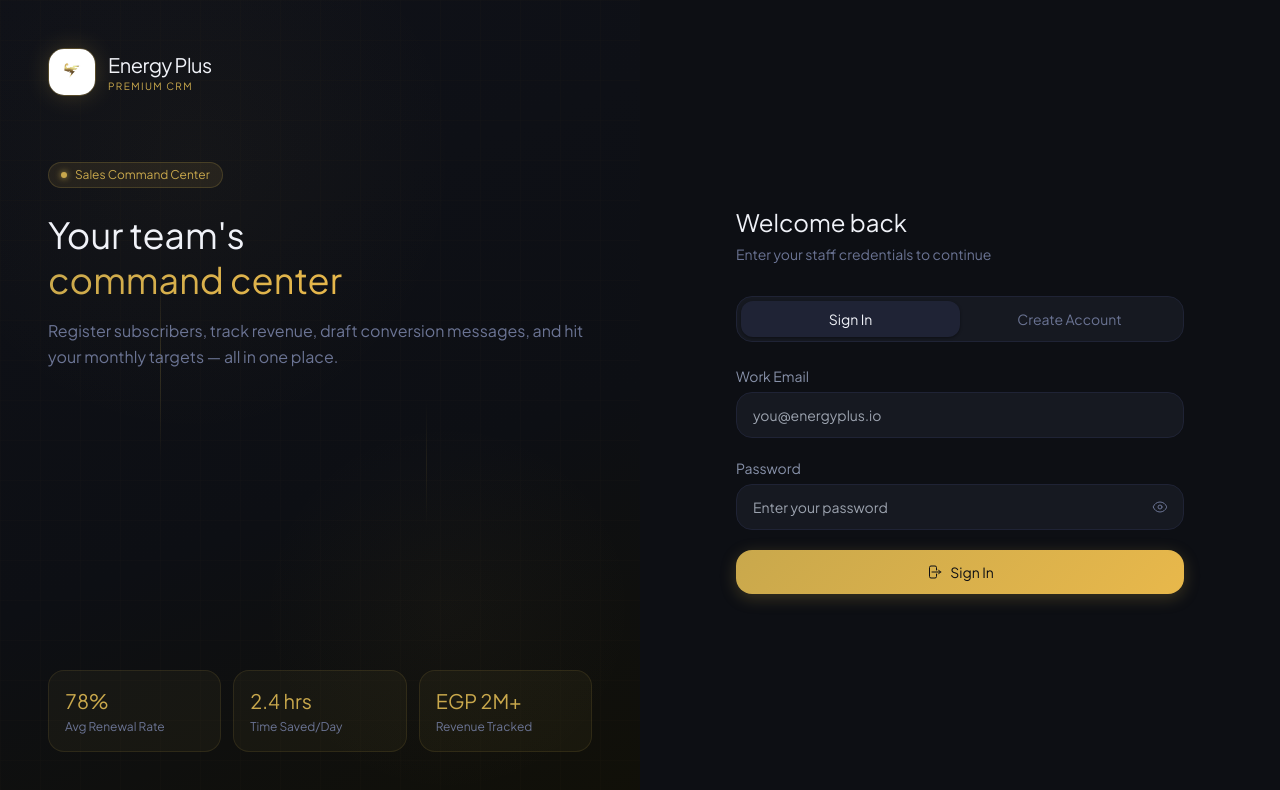
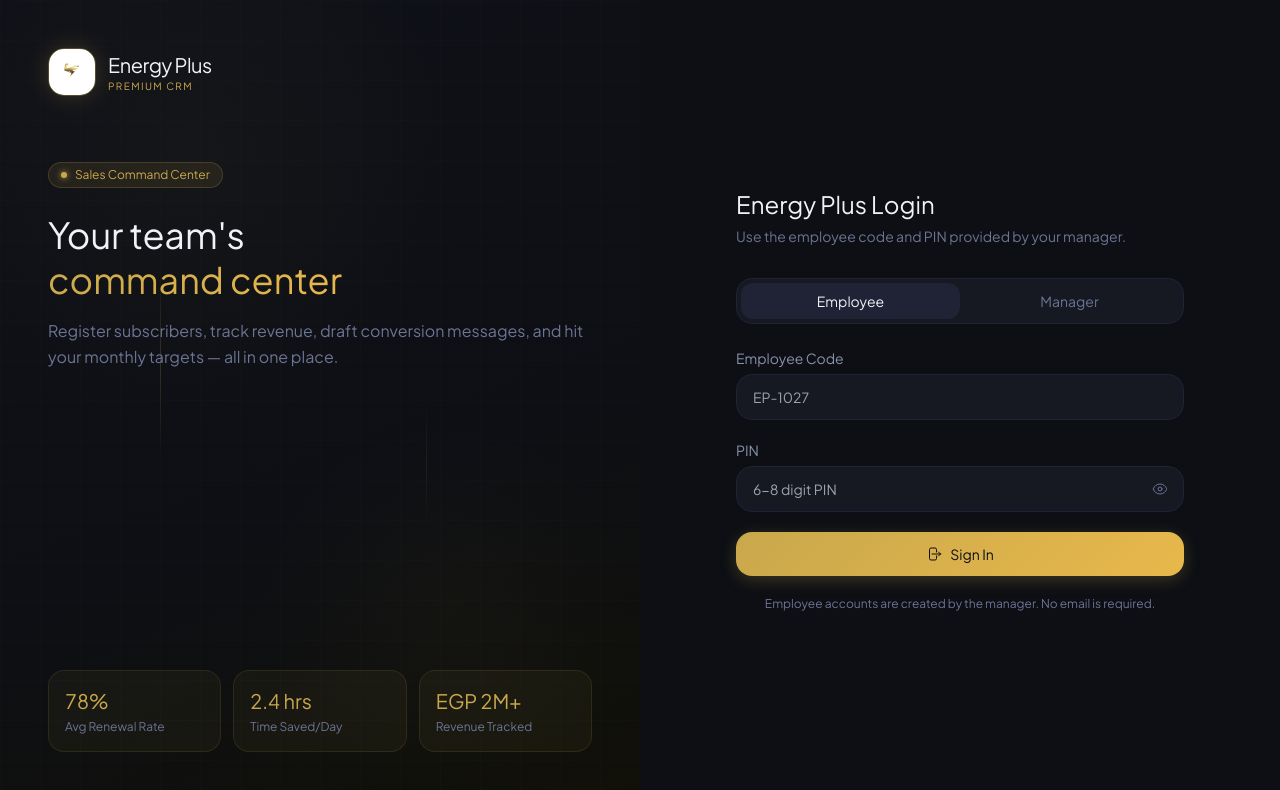
Before and after one commit to marwanroouf248-svg/energy_plus_gym_1785157924252, a Next.js app: page /sign-up-login-screen in a window 1280 px wide. Shown: the top 790 px of the page. Built offline with nearby package versions, Linux system fonts and the light colour scheme.

Commit message:
Replace employee email signup with code and PIN login

```diff
--- a/src/app/sign-up-login-screen/components/LoginForm.tsx
+++ b/src/app/sign-up-login-screen/components/LoginForm.tsx
@@ -8,37 +8,38 @@ import { toast } from 'sonner';
 import { useAuth } from '@/contexts/AuthContext';
 
 interface LoginFormData {
-  email: string;
+  identifier: string;
   password: string;
-  remember: boolean;
 }
 
-interface SignUpFormData {
-  fullName: string;
-  email: string;
-  password: string;
-  confirmPassword: string;
-}
+const employeeEmail = (code: string) =>
+  `${code.trim().toLowerCase()}@employee.energyplus.local`;
 
 export default function LoginForm() {
   const [showPassword, setShowPassword] = useState(false);
-  const [showConfirmPassword, setShowConfirmPassword] = useState(false);
   const [isLoading, setIsLoading] = useState(false);
-  const [mode, setMode] = useState<'login' | 'signup'>('login');
+  const [mode, setMode] = useState<'employee' | 'manager'>('employee');
   const router = useRouter();
-  const { signIn, signUp } = useAuth();
+  const { signIn, signOut, getUserProfile } = useAuth();
+  const form = useForm<LoginFormData>();
 
-  const loginForm = useForm<LoginFormData>({ defaultValues: { remember: false } });
-  const signUpForm = useForm<SignUpFormData>();
-
-  const onLogin = async (data: LoginFormData) => {
+  const onSubmit = async (data: LoginFormData) => {
     setIsLoading(true);
     try {
-      await signIn(data.email, data.password);
-      toast.success('Welcome back!');
+      const identifier = data.identifier.trim();
+      const email = mode === 'employee' ? employeeEmail(identifier) : identifier;
+      await signIn(email, data.password);
+
+      const profile = await getUserProfile();
+      if (profile && profile.is_active === false) {
+        await signOut();
+        throw new Error('This account is inactive. Please contact the manager.');
+      }
+
+      toast.success(mode === 'employee' ? 'Employee login successful' : 'Manager login successful');
       router.push('/');
     } catch (error: any) {
-      loginForm.setError('email', {
+      form.setError('identifier', {
         type: 'manual',
         message: error?.message || 'Invalid credentials. Please try again.',
       });
@@ -47,45 +48,13 @@ export default function LoginForm() {
     }
   };
 
-  const onSignUp = async (data: SignUpFormData) => {
-    if (data.password !== data.confirmPassword) {
-      signUpForm.setError('confirmPassword', { type: 'manual', message: 'Passwords do not match' });
-      return;
-    }
-    setIsLoading(true);
-    try {
-      const result = await signUp(data.email, data.password, { fullName: data.fullName });
-      if (result?.session) {
-        toast.success('Account created! Welcome to Energy Plus.');
-        router.push('/');
-      } else {
-        toast.success('Account created. Check your email to confirm your account, then sign in.');
-        setMode('login');
-      }
-    } catch (error: any) {
-      signUpForm.setError('email', {
-        type: 'manual',
-        message: error?.message || 'Failed to create account. Please try again.',
-      });
-    } finally {
-      setIsLoading(false);
-    }
-  };
-
-  const autofill = (email: string, password: string) => {
-    loginForm.setValue('email', email, { shouldValidate: true });
-    loginForm.setValue('password', password, { shouldValidate: true });
-  };
-
   return (
     <div className="w-full max-w-md">
-      {/* Mobile Logo */}
       <div className="flex items-center gap-2 mb-8 lg:hidden">
         <img
           src="/assets/images/328A1CF7-CBED-4839-A339-01A156563B74-1785160489268.jpg"
           alt="Energy Plus Logo"
           className="w-9 h-9 rounded-xl object-cover"
-          style={{ boxShadow: '0 0 12px rgba(201,168,76,0.3)' }}
         />
         <div>
           <span className="font-700 text-xl tracking-tight" style={{ color: '#f0f2f8' }}>Energy Plus</span>
@@ -94,245 +63,106 @@ export default function LoginForm() {
       </div>
 
       <div className="mb-8">
-        <h2 className="text-2xl font-700" style={{ color: '#f0f2f8' }}>
-          {mode === 'login' ? 'Welcome back' : 'Create your account'}
-        </h2>
+        <h2 className="text-2xl font-700" style={{ color: '#f0f2f8' }}>Energy Plus Login</h2>
         <p className="text-sm mt-1.5" style={{ color: '#6b7494' }}>
-          {mode === 'login' ? 'Enter your staff credentials to continue' : 'Join the Energy Plus sales team'}
+          {mode === 'employee' ? 'Use the employee code and PIN provided by your manager.' : 'Use your manager email and password.'}
         </p>
       </div>
 
-      {/* Tab Toggle */}
       <div className="flex rounded-xl p-1 mb-6" style={{ background: '#161921', border: '1px solid #1f2335' }}>
         <button
           type="button"
-          onClick={() => setMode('login')}
-          className="flex-1 py-2 rounded-lg text-sm font-600 transition-all duration-150"
-          style={mode === 'login' ? { background: '#1f2335', color: '#f0f2f8', boxShadow: '0 1px 3px rgba(0,0,0,0.4)' } : { color: '#6b7494' }}
+          onClick={() => { setMode('employee'); form.reset(); }}
+          className="flex-1 py-2 rounded-lg text-sm font-600"
+          style={mode === 'employee' ? { background: '#1f2335', color: '#f0f2f8' } : { color: '#6b7494' }}
         >
-          Sign In
+          Employee
         </button>
         <button
           type="button"
-          onClick={() => setMode('signup')}
-          className="flex-1 py-2 rounded-lg text-sm font-600 transition-all duration-150"
-          style={mode === 'signup' ? { background: '#1f2335', color: '#f0f2f8', boxShadow: '0 1px 3px rgba(0,0,0,0.4)' } : { color: '#6b7494' }}
+          onClick={() => { setMode('manager'); form.reset(); }}
+          className="flex-1 py-2 rounded-lg text-sm font-600"
+          style={mode === 'manager' ? { background: '#1f2335', color: '#f0f2f8' } : { color: '#6b7494' }}
         >
-          Create Account
+          Manager
         </button>
       </div>
 
-      {mode === 'login' ? (
-        <form onSubmit={loginForm.handleSubmit(onLogin)} className="space-y-5" noValidate>
-          {/* Email */}
+      <form onSubmit={form.handleSubmit(onSubmit)} className="space-y-5" noValidate>
         <div>
-            <label htmlFor="email" className="block text-sm font-500 mb-1.5" style={{ color: '#8892aa' }}>Work Email</label>
+          <label className="block text-sm font-500 mb-1.5" style={{ color: '#8892aa' }}>
+            {mode === 'employee' ? 'Employee Code' : 'Manager Email'}
+          </label>
           <input
-              id="email"
-              type="email"
-              autoComplete="email"
-              placeholder="you@energyplus.io"
-              {...loginForm.register('email', {
-                required: 'Email is required',
-                pattern: { value: /^[^\s@]+@[^\s@]+\.[^\s@]+$/, message: 'Enter a valid email address' },
+            type={mode === 'employee' ? 'text' : 'email'}
+            autoComplete={mode === 'employee' ? 'username' : 'email'}
+            placeholder={mode === 'employee' ? 'EP-1027' : 'manager@email.com'}
+            {...form.register('identifier', {
+              required: mode === 'employee' ? 'Employee code is required' : 'Email is required',
+              pattern: mode === 'employee'
+                ? { value: /^[A-Za-z0-9_-]{4,20}$/, message: 'Invalid employee code' }
+                : { value: /^[^\s@]+@[^\s@]+\.[^\s@]+$/, message: 'Enter a valid email address' },
             })}
-              className="w-full px-4 py-3 rounded-xl text-sm placeholder:text-opacity-40 focus:outline-none transition-all duration-150"
+            className="w-full px-4 py-3 rounded-xl text-sm focus:outline-none"
             style={{
               background: '#161921',
-                border: `1px solid ${loginForm.formState.errors.email ? '#f43f5e' : '#1f2335'}`,
+              border: `1px solid ${form.formState.errors.identifier ? '#f43f5e' : '#1f2335'}`,
               color: '#f0f2f8',
             }}
-              onFocus={(e) => { if (!loginForm.formState.errors.email) (e.target as HTMLInputElement).style.borderColor = 'rgba(201,168,76,0.4)'; }}
-              onBlur={(e) => { if (!loginForm.formState.errors.email) (e.target as HTMLInputElement).style.borderColor = '#1f2335'; }}
           />
-            {loginForm.formState.errors.email && (
+          {form.formState.errors.identifier && (
             <p className="text-xs mt-1.5 flex items-center gap-1" style={{ color: '#f43f5e' }}>
               <Icon name="ExclamationCircleIcon" size={12} />
-                {loginForm.formState.errors.email.message}
+              {form.formState.errors.identifier.message}
             </p>
           )}
         </div>
 
-          {/* Password */}
         <div>
-            <label htmlFor="password" className="block text-sm font-500 mb-1.5" style={{ color: '#8892aa' }}>Password</label>
+          <label className="block text-sm font-500 mb-1.5" style={{ color: '#8892aa' }}>
+            {mode === 'employee' ? 'PIN' : 'Password'}
+          </label>
           <div className="relative">
             <input
-                id="password"
               type={showPassword ? 'text' : 'password'}
+              inputMode={mode === 'employee' ? 'numeric' : undefined}
               autoComplete="current-password"
-                placeholder="Enter your password"
-                {...loginForm.register('password', {
-                  required: 'Password is required',
-                  minLength: { value: 6, message: 'Password must be at least 6 characters' },
+              placeholder={mode === 'employee' ? '6-8 digit PIN' : 'Enter your password'}
+              {...form.register('password', {
+                required: mode === 'employee' ? 'PIN is required' : 'Password is required',
+                minLength: { value: mode === 'employee' ? 6 : 6, message: mode === 'employee' ? 'PIN must be at least 6 digits' : 'Password must be at least 6 characters' },
               })}
-                className="w-full px-4 py-3 pr-12 rounded-xl text-sm focus:outline-none transition-all duration-150"
+              className="w-full px-4 py-3 pr-12 rounded-xl text-sm focus:outline-none"
               style={{
                 background: '#161921',
-                  border: `1px solid ${loginForm.formState.errors.password ? '#f43f5e' : '#1f2335'}`,
+                border: `1px solid ${form.formState.errors.password ? '#f43f5e' : '#1f2335'}`,
                 color: '#f0f2f8',
               }}
-                onFocus={(e) => { if (!loginForm.formState.errors.password) (e.target as HTMLInputElement).style.borderColor = 'rgba(201,168,76,0.4)'; }}
-                onBlur={(e) => { if (!loginForm.formState.errors.password) (e.target as HTMLInputElement).style.borderColor = '#1f2335'; }}
             />
-              <button type="button" onClick={() => setShowPassword(!showPassword)} className="absolute right-3 top-1/2 -translate-y-1/2 transition-colors duration-150 p-1" style={{ color: '#6b7494' }}>
+            <button type="button" onClick={() => setShowPassword(!showPassword)} className="absolute right-3 top-1/2 -translate-y-1/2 p-1" style={{ color: '#6b7494' }}>
               <Icon name={showPassword ? 'EyeSlashIcon' : 'EyeIcon'} size={16} />
             </button>
           </div>
-            {loginForm.formState.errors.password && (
-              <p className="text-xs mt-1.5 flex items-center gap-1" style={{ color: '#f43f5e' }}>
-                <Icon name="ExclamationCircleIcon" size={12} />
-                {loginForm.formState.errors.password.message}
-              </p>
+          {form.formState.errors.password && (
+            <p className="text-xs mt-1.5" style={{ color: '#f43f5e' }}>{form.formState.errors.password.message}</p>
           )}
         </div>
 
         <button
           type="submit"
           disabled={isLoading}
-            className="w-full flex items-center justify-center gap-2 py-3 rounded-xl text-sm font-700 active:scale-95 disabled:opacity-70 disabled:cursor-not-allowed transition-all duration-150"
+          className="w-full flex items-center justify-center gap-2 py-3 rounded-xl text-sm font-700 disabled:opacity-70"
           style={{ background: 'linear-gradient(135deg, #c9a84c, #e8b84b)', color: '#0d0f14', boxShadow: '0 4px 16px rgba(201,168,76,0.25)' }}
         >
-            {isLoading ? (
-              <><Icon name="ArrowPathIcon" size={16} className="animate-spin" />Signing in...</>
-            ) : (
-              <><Icon name="ArrowRightOnRectangleIcon" size={16} />Sign In</>
-            )}
+          {isLoading ? <><Icon name="ArrowPathIcon" size={16} className="animate-spin" />Signing in...</> : <><Icon name="ArrowRightOnRectangleIcon" size={16} />Sign In</>}
         </button>
 
-        </form>
-      ) : (
-        <form onSubmit={signUpForm.handleSubmit(onSignUp)} className="space-y-5" noValidate>
-          {/* Full Name */}
-          <div>
-            <label htmlFor="fullName" className="block text-sm font-500 mb-1.5" style={{ color: '#8892aa' }}>Full Name</label>
-            <input
-              id="fullName"
-              type="text"
-              placeholder="Your full name"
-              {...signUpForm.register('fullName', { required: 'Full name is required' })}
-              className="w-full px-4 py-3 rounded-xl text-sm focus:outline-none transition-all duration-150"
-              style={{
-                background: '#161921',
-                border: `1px solid ${signUpForm.formState.errors.fullName ? '#f43f5e' : '#1f2335'}`,
-                color: '#f0f2f8',
-              }}
-              onFocus={(e) => { if (!signUpForm.formState.errors.fullName) (e.target as HTMLInputElement).style.borderColor = 'rgba(201,168,76,0.4)'; }}
-              onBlur={(e) => { if (!signUpForm.formState.errors.fullName) (e.target as HTMLInputElement).style.borderColor = '#1f2335'; }}
-            />
-            {signUpForm.formState.errors.fullName && (
-              <p className="text-xs mt-1.5 flex items-center gap-1" style={{ color: '#f43f5e' }}>
-                <Icon name="ExclamationCircleIcon" size={12} />
-                {signUpForm.formState.errors.fullName.message}
+        {mode === 'employee' && (
+          <p className="text-xs text-center" style={{ color: '#6b7494' }}>
+            Employee accounts are created by the manager. No email is required.
           </p>
         )}
-          </div>
-
-          {/* Email */}
-          <div>
-            <label htmlFor="signup-email" className="block text-sm font-500 mb-1.5" style={{ color: '#8892aa' }}>Work Email</label>
-            <input
-              id="signup-email"
-              type="email"
-              placeholder="you@energyplus.io"
-              {...signUpForm.register('email', {
-                required: 'Email is required',
-                pattern: { value: /^[^\s@]+@[^\s@]+\.[^\s@]+$/, message: 'Enter a valid email address' },
-              })}
-              className="w-full px-4 py-3 rounded-xl text-sm focus:outline-none transition-all duration-150"
-              style={{
-                background: '#161921',
-                border: `1px solid ${signUpForm.formState.errors.email ? '#f43f5e' : '#1f2335'}`,
-                color: '#f0f2f8',
-              }}
-              onFocus={(e) => { if (!signUpForm.formState.errors.email) (e.target as HTMLInputElement).style.borderColor = 'rgba(201,168,76,0.4)'; }}
-              onBlur={(e) => { if (!signUpForm.formState.errors.email) (e.target as HTMLInputElement).style.borderColor = '#1f2335'; }}
-            />
-            {signUpForm.formState.errors.email && (
-              <p className="text-xs mt-1.5 flex items-center gap-1" style={{ color: '#f43f5e' }}>
-                <Icon name="ExclamationCircleIcon" size={12} />
-                {signUpForm.formState.errors.email.message}
-              </p>
-            )}
-          </div>
-
-          {/* Password */}
-          <div>
-            <label htmlFor="signup-password" className="block text-sm font-500 mb-1.5" style={{ color: '#8892aa' }}>Password</label>
-            <div className="relative">
-              <input
-                id="signup-password"
-                type={showPassword ? 'text' : 'password'}
-                placeholder="Min. 6 characters"
-                {...signUpForm.register('password', {
-                  required: 'Password is required',
-                  minLength: { value: 6, message: 'Password must be at least 6 characters' },
-                })}
-                className="w-full px-4 py-3 pr-12 rounded-xl text-sm focus:outline-none transition-all duration-150"
-                style={{
-                  background: '#161921',
-                  border: `1px solid ${signUpForm.formState.errors.password ? '#f43f5e' : '#1f2335'}`,
-                  color: '#f0f2f8',
-                }}
-                onFocus={(e) => { if (!signUpForm.formState.errors.password) (e.target as HTMLInputElement).style.borderColor = 'rgba(201,168,76,0.4)'; }}
-                onBlur={(e) => { if (!signUpForm.formState.errors.password) (e.target as HTMLInputElement).style.borderColor = '#1f2335'; }}
-              />
-              <button type="button" onClick={() => setShowPassword(!showPassword)} className="absolute right-3 top-1/2 -translate-y-1/2 transition-colors duration-150 p-1" style={{ color: '#6b7494' }}>
-                <Icon name={showPassword ? 'EyeSlashIcon' : 'EyeIcon'} size={16} />
-              </button>
-            </div>
-            {signUpForm.formState.errors.password && (
-              <p className="text-xs mt-1.5 flex items-center gap-1" style={{ color: '#f43f5e' }}>
-                <Icon name="ExclamationCircleIcon" size={12} />
-                {signUpForm.formState.errors.password.message}
-              </p>
-            )}
-          </div>
-
-          {/* Confirm Password */}
-          <div>
-            <label htmlFor="confirmPassword" className="block text-sm font-500 mb-1.5" style={{ color: '#8892aa' }}>Confirm Password</label>
-            <div className="relative">
-              <input
-                id="confirmPassword"
-                type={showConfirmPassword ? 'text' : 'password'}
-                placeholder="Repeat your password"
-                {...signUpForm.register('confirmPassword', { required: 'Please confirm your password' })}
-                className="w-full px-4 py-3 pr-12 rounded-xl text-sm focus:outline-none transition-all duration-150"
-                style={{
-                  background: '#161921',
-                  border: `1px solid ${signUpForm.formState.errors.confirmPassword ? '#f43f5e' : '#1f2335'}`,
-                  color: '#f0f2f8',
-                }}
-                onFocus={(e) => { if (!signUpForm.formState.errors.confirmPassword) (e.target as HTMLInputElement).style.borderColor = 'rgba(201,168,76,0.4)'; }}
-                onBlur={(e) => { if (!signUpForm.formState.errors.confirmPassword) (e.target as HTMLInputElement).style.borderColor = '#1f2335'; }}
-              />
-              <button type="button" onClick={() => setShowConfirmPassword(!showConfirmPassword)} className="absolute right-3 top-1/2 -translate-y-1/2 transition-colors duration-150 p-1" style={{ color: '#6b7494' }}>
-                <Icon name={showConfirmPassword ? 'EyeSlashIcon' : 'EyeIcon'} size={16} />
-              </button>
-            </div>
-            {signUpForm.formState.errors.confirmPassword && (
-              <p className="text-xs mt-1.5 flex items-center gap-1" style={{ color: '#f43f5e' }}>
-                <Icon name="ExclamationCircleIcon" size={12} />
-                {signUpForm.formState.errors.confirmPassword.message}
-              </p>
-            )}
-          </div>
-
-          <button
-            type="submit"
-            disabled={isLoading}
-            className="w-full flex items-center justify-center gap-2 py-3 rounded-xl text-sm font-700 active:scale-95 disabled:opacity-70 disabled:cursor-not-allowed transition-all duration-150"
-            style={{ background: 'linear-gradient(135deg, #c9a84c, #e8b84b)', color: '#0d0f14', boxShadow: '0 4px 16px rgba(201,168,76,0.25)' }}
-          >
-            {isLoading ? (
-              <><Icon name="ArrowPathIcon" size={16} className="animate-spin" />Creating account...</>
-            ) : (
-              <><Icon name="UserPlusIcon" size={16} />Create Account</>
-            )}
-          </button>
       </form>
-      )}
     </div>
   );
 }
```
Lines whose indentation alone changed are shown as unchanged.
